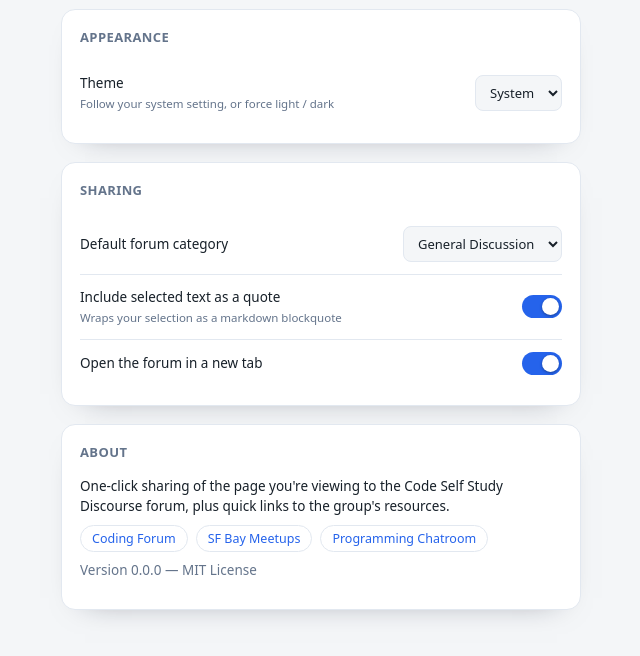
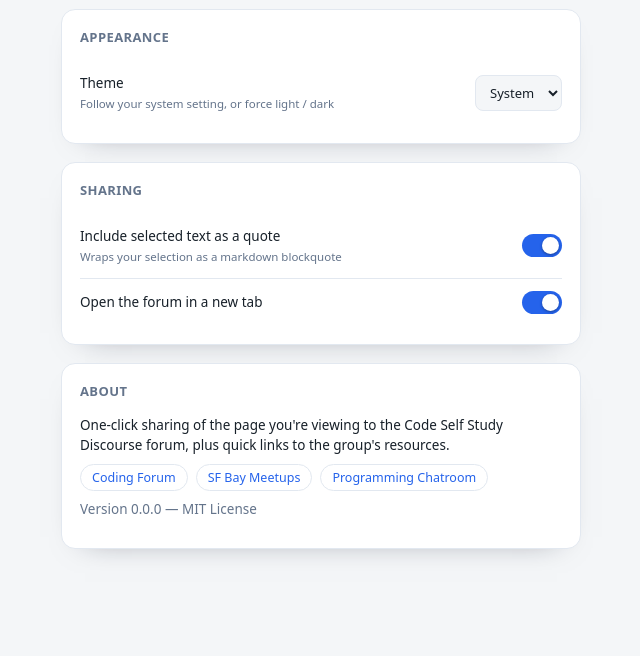
Before and after one commit to codeselfstudy/codeselfstudy_browser_extension, a browser extension: page options/index.html in a window 1280 px wide. Shown: the part 100-756 px from the top of the page, without its empty margins (319-959 px from the left). Drawn offline with Linux system fonts and the light colour scheme.

Commit message:
Always post to general-discussion; remove category selector; bump 0.11.0
Per the maintainer, every share prefills the general-discussion category (the user can still change it in Discourse before Create Topic), so the options 'Default forum category' selector is unnecessary.

- options: remove the category field and its wiring
- popup: share always uses the general-discussion default
- bump version 0.10.1 -> 0.11.0 (manifest.json, package.json)

```diff
--- a/options/index.html
+++ b/options/index.html
@@ -50,15 +50,6 @@
 
       <section class="card">
         <h2>Sharing</h2>
-        <div class="field">
-          <label for="category">Default forum category</label>
-          <select id="category">
-            <option value="general-discussion">General Discussion</option>
-            <option value="help">Help &amp; Support</option>
-            <option value="show-and-tell">Show &amp; Tell</option>
-            <option value="resources">Resources</option>
-          </select>
-        </div>
         <div class="field">
           <span class="flabel"
             >Include selected text as a quote
--- a/options/script.js
+++ b/options/script.js
@@ -7,7 +7,6 @@ applyStoredTheme();
 
 const controls = {
   theme: document.getElementById("theme"),
-  category: document.getElementById("category"),
   quote: document.getElementById("quote"),
   newTab: document.getElementById("newTab"),
   version: document.getElementById("version"),
@@ -16,7 +15,6 @@ const controls = {
 // Reflect the saved settings in the form.
 const settings = readSettings();
 controls.theme.value = settings.theme;
-controls.category.value = settings.category;
 controls.quote.checked = settings.quote;
 controls.newTab.checked = settings.newTab;
 
@@ -30,9 +28,6 @@ try {
 controls.theme.addEventListener("change", () => {
   saveSettings({ theme: controls.theme.value });
   applyStoredTheme();
-});
-controls.category.addEventListener("change", () => {
-  saveSettings({ category: controls.category.value });
 });
 controls.quote.addEventListener("change", () => {
   saveSettings({ quote: controls.quote.checked });
@@ -57,10 +52,6 @@ function readSettings() {
       stored.theme === "light" || stored.theme === "dark"
         ? stored.theme
         : "system",
-    category:
-      typeof stored.category === "string" && stored.category
-        ? stored.category
-        : "general-discussion",
     quote: stored.quote !== false,
     newTab: stored.newTab !== false,
   };
--- a/package.json
+++ b/package.json
@@ -1,6 +1,6 @@
 {
   "name": "@codeselfstudy/codeselfstudy_browser_extension",
-  "version": "0.10.1",
+  "version": "0.11.0",
   "description": "A browser extension for Code Self Study",
   "main": "background_script.js",
   "scripts": {
```
Also changed, not shown: browserAction/script.js (+3 -6 lines), manifest.json.
